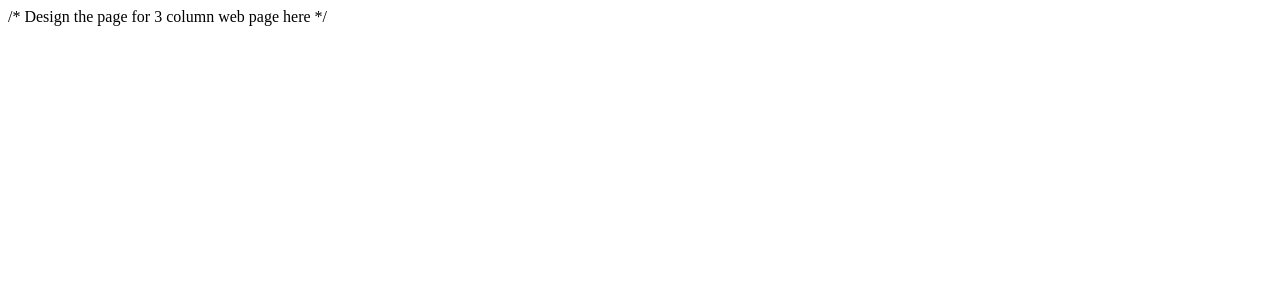
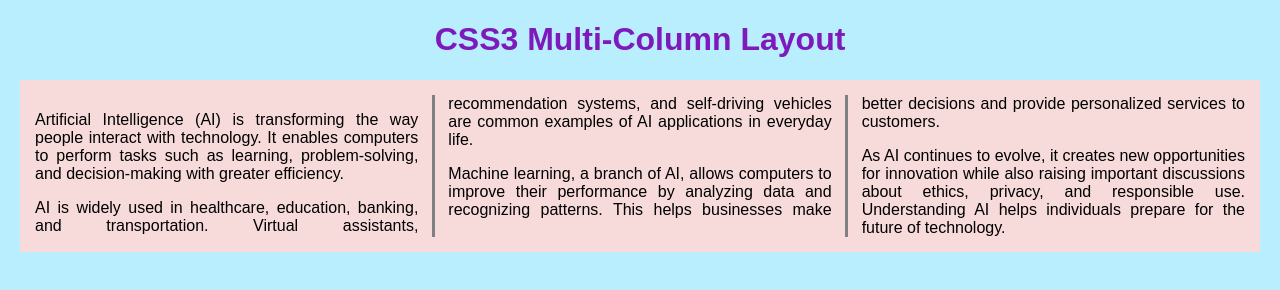
Before and after one commit to SASMITHA-1U25CA085/program-5, a website: page index.html in a window 1280 px wide. Drawn offline with Linux system fonts and the light colour scheme.

Commit message:
Update index.html

```diff
--- a/index.html
+++ b/index.html
@@ -2,16 +2,66 @@
 <html lang="en">
 <head>
 <meta charset="UTF-8">
-<meta name="viewport" content="width=device-width, initial-scale=1.0">
-<title>CSS3 Multi-Column Layout</title>
+<title>CSS3 Column Features</title>
 
 <style>
-/* Write the CSS required for this page here */
+body {
+    font-family: Arial, sans-serif;
+    margin: 20px;
+    background-color: #b8eefe;
+}
+
+h1 {
+    text-align: center;
+    color: rgb(126, 26, 188);
+    column-span: all;
+}
+
+.columns {
+    column-count: 3;
+    column-gap: 30px;
+    column-rule: 3px solid gray;
+    text-align: justify;
+    padding: 15px;
+    background-color: rgb(247, 218, 218);
+}
 </style>
 
 </head>
 
 <body>
-/* Design the page for 3 column web page here */
+
+<h1>CSS3 Multi-Column Layout</h1>
+
+<div class="columns">
+    <p>
+        Artificial Intelligence (AI) is transforming the way people
+        interact with technology. It enables computers to perform tasks
+        such as learning, problem-solving, and decision-making with
+        greater efficiency.
+    </p>
+
+    <p>
+        AI is widely used in healthcare, education, banking, and
+        transportation. Virtual assistants, recommendation systems, and
+        self-driving vehicles are common examples of AI applications in
+        everyday life.
+    </p>
+
+    <p>
+        Machine learning, a branch of AI, allows computers to improve
+        their performance by analyzing data and recognizing patterns.
+        This helps businesses make better decisions and provide
+        personalized services to customers.
+    </p>
+
+    <p>
+        As AI continues to evolve, it creates new opportunities for
+        innovation while also raising important discussions about ethics,
+        privacy, and responsible use. Understanding AI helps individuals
+        prepare for the future of technology.
+    </p>
+</div>
+
 </body>
 </html>
```
